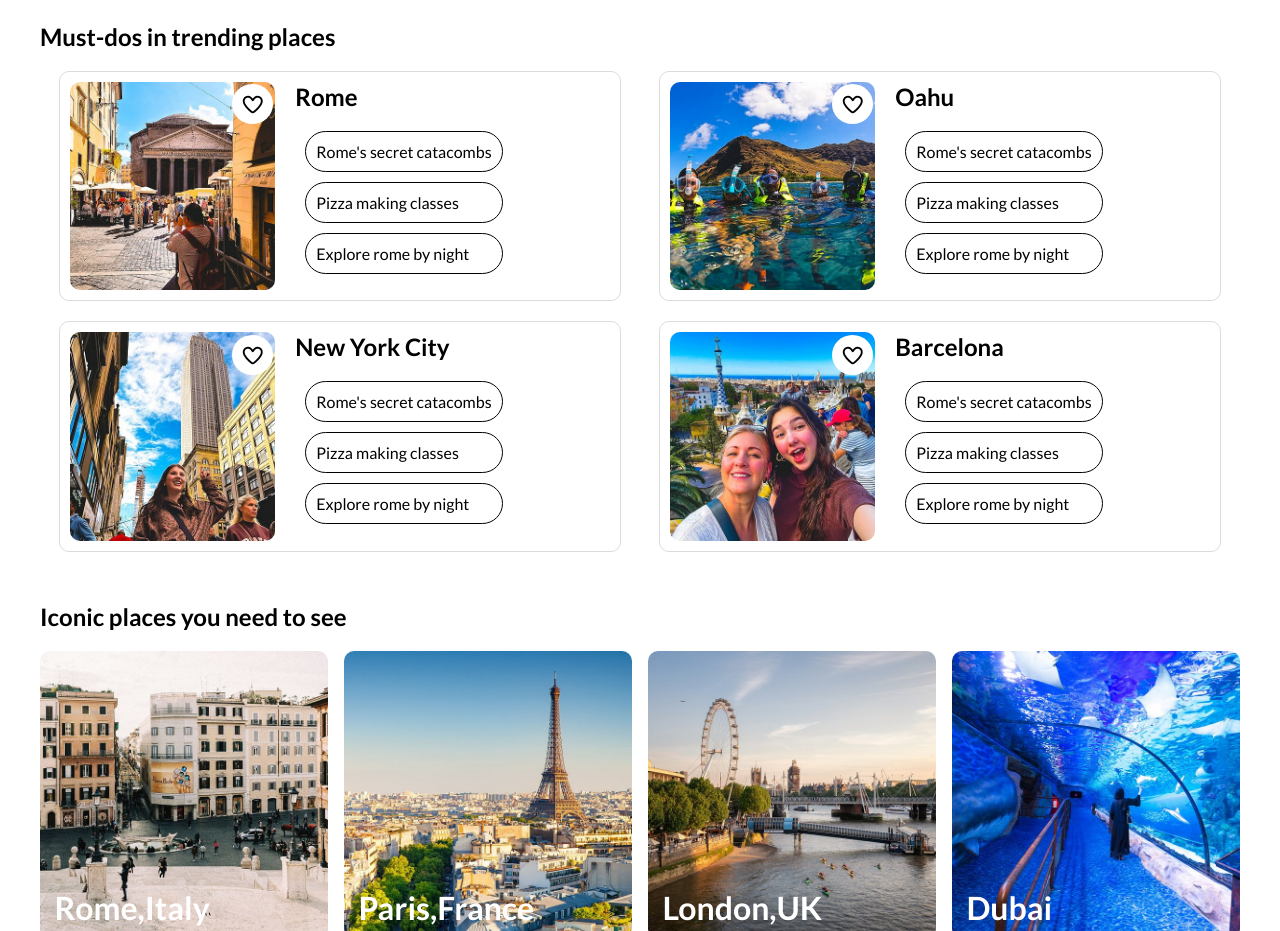
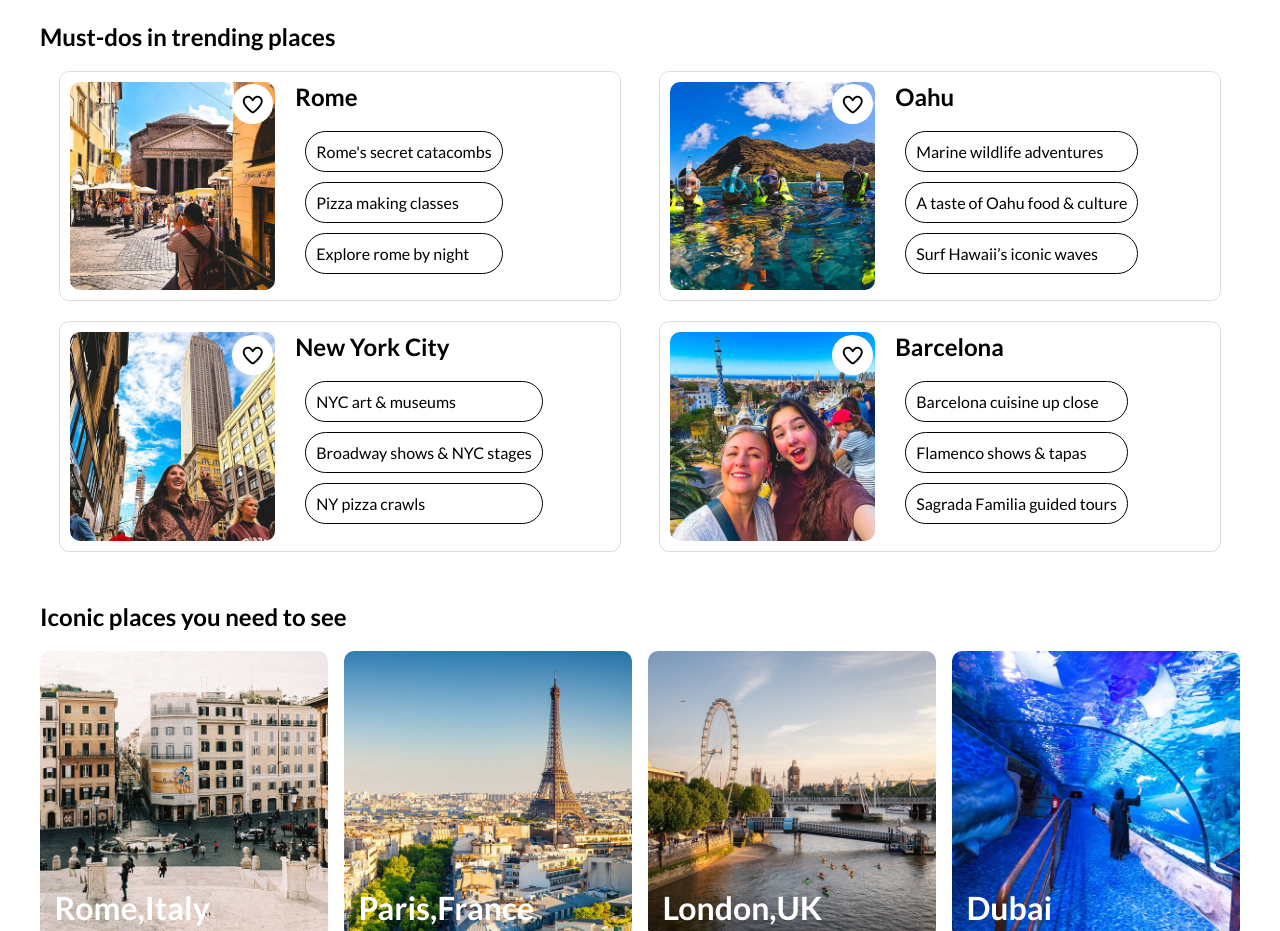
Before and after one commit to Kishore-Goutham/Tripadvisor, a plain HTML site: page index.html in a window 1280 px wide. Shown: the part 2540-3471 px from the top of the page. Drawn offline with nearby package versions, Linux system fonts and the light colour scheme.

Commit message:
added few changes

```diff
--- a/index.html
+++ b/index.html
@@ -281,9 +281,9 @@
             <div class="mustdos__card__sec2">
                 <h2>Oahu</h2>
                 <div>
-                <p>Rome's secret catacombs</p>
-                <p>Pizza making classes</p>
-                <p> Explore rome by night</p>
+                <p>Marine wildlife adventures</p>
+                <p>A taste of Oahu food & culture</p>
+                <p> Surf Hawaii’s iconic waves</p>
                 </div>
             </div>
         </div>
@@ -298,9 +298,9 @@
             <div class="mustdos__card__sec2">
                 <h2>New York City</h2>
                 <div>
-                <p>Rome's secret catacombs</p>
-                <p>Pizza making classes</p>
-                <p> Explore rome by night</p>
+                <p>NYC art & museums</p>
+                <p>Broadway shows & NYC stages</p>
+                <p>NY pizza crawls</p>
                 </div>
             </div>
         </div>
@@ -315,9 +315,9 @@
             <div class="mustdos__card__sec2">
                 <h2>Barcelona</h2>
                 <div>
-                <p>Rome's secret catacombs</p>
-                <p>Pizza making classes</p>
-                <p> Explore rome by night</p>
+                <p>Barcelona cuisine up close</p>
+                <p>Flamenco shows & tapas</p>
+                <p> Sagrada Familia guided tours</p>
                 </div>
             </div>
         </div>
```
